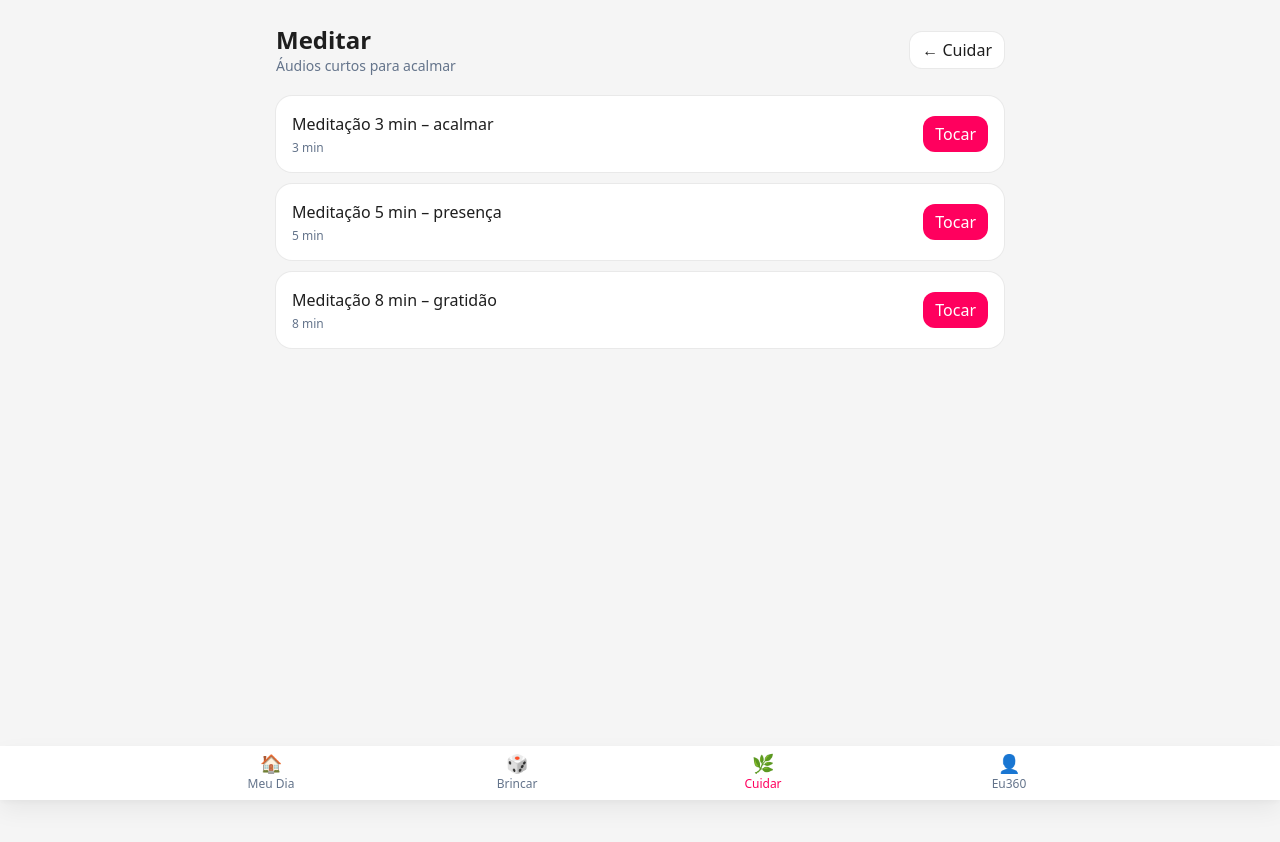
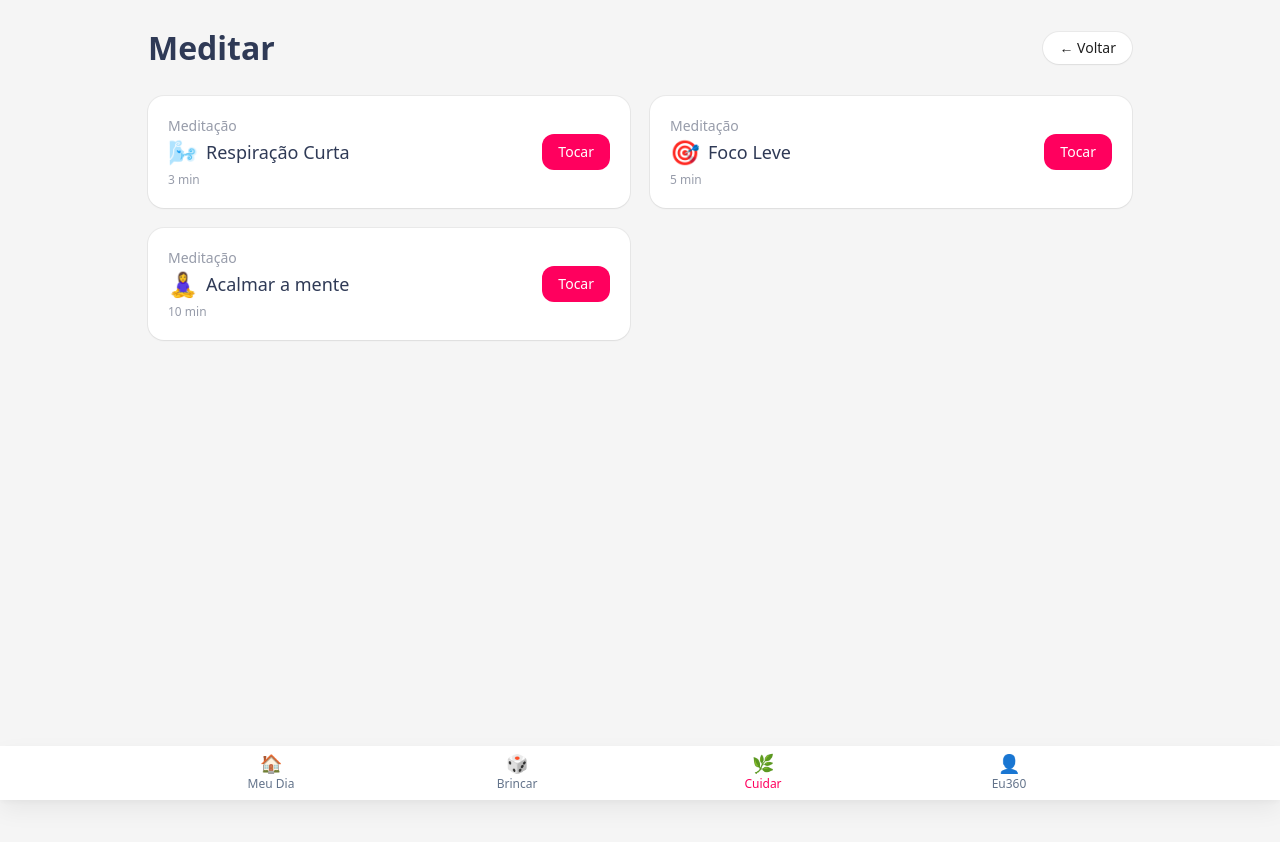
Before and after one commit to simonebrusco/materna360-app, a Next.js app in the folder materna360_starter/: page /cuidar/meditar in a window 1280 px wide. Shown: the top 842 px of the page. Before the commit the page ends 800 px from the top, so only its background shows below. Built offline with nearby package versions, Linux system fonts and the light colour scheme.

Commit message:
Update page.jsx

```diff
--- a/materna360_starter/app/cuidar/meditar/page.jsx
+++ b/materna360_starter/app/cuidar/meditar/page.jsx
@@ -1,79 +1,64 @@
+// materna360_starter/app/cuidar/meditar/page.jsx
 "use client";
 
+import { addMinutes } from "../../../lib/wellbeing";
+import { toast } from "../../../lib/toast";
+import Link from "next/link";
 import { useState } from "react";
-import Link from "next/link";
 
 const TRACKS = [
-  { id: "resp-3", title: "Meditação 3 min – acalmar", minutes: 3 },
-  { id: "resp-5", title: "Meditação 5 min – presença", minutes: 5 },
-  { id: "resp-8", title: "Meditação 8 min – gratidão", minutes: 8 },
+  { id: "resp-curta",  title: "Respiração Curta",  minutes: 3, emoji: "🌬️" },
+  { id: "foco-leve",   title: "Foco Leve",        minutes: 5, emoji: "🎯" },
+  { id: "acalmar",     title: "Acalmar a mente",  minutes: 10, emoji: "🧘‍♀️" },
 ];
 
-// chave única para o resumo semanal
-const TIME_KEY = "m360:time";
+export default function MeditarPage() {
+  const [playingId, setPlayingId] = useState(null);
 
-function weekKey(d = new Date()) {
-  // YYYY-WW simples
-  const firstJan = new Date(d.getFullYear(), 0, 1);
-  const days = Math.floor((d - firstJan) / 86400000);
-  const week = Math.ceil((d.getDay() + 1 + days) / 7);
-  return `${d.getFullYear()}-${String(week).padStart(2, "0")}`;
-}
-
-function addMeditationMinutes(min) {
-  try {
-    const wk = weekKey();
-    const raw = localStorage.getItem(TIME_KEY);
-    const obj = raw ? JSON.parse(raw) : {};
-    const cur = obj[wk] || { meditation: 0, breathing: 0 };
-    const next = { ...obj, [wk]: { ...cur, meditation: (cur.meditation || 0) + min } };
-    localStorage.setItem(TIME_KEY, JSON.stringify(next));
-    // badge
-    window.dispatchEvent(new CustomEvent("m360:win", { detail: { type: "badge", name: "Cuidar de Mim" } }));
-    return true;
-  } catch {
-    return false;
-  }
-}
-
-export default function MeditarPage() {
-  const [toast, setToast] = useState("");
-
-  function onPlay(t) {
-    const ok = addMeditationMinutes(t.minutes);
-    if (ok) {
-      setToast(`Registrado: ${t.minutes} min de meditação 💛`);
-      setTimeout(() => setToast(""), 2500);
+  function play(t) {
+    setPlayingId(t.id);
+    // telemetria + badge
+    if (typeof window !== "undefined") {
+      window.dispatchEvent(new CustomEvent("m360:win", { detail: { type: "badge", name: "Cuidar de Mim" } }));
+      window.dispatchEvent(new CustomEvent("m360:event", { detail: { type: "audio_play", track: t.id } }));
     }
+    // soma minutos no painel do Eu360
+    addMinutes("meditate", t.minutes);
+    toast(`Tocando: ${t.title} • +${t.minutes} min`);
+    // simulação de “tocando” (visualmente)
+    setTimeout(() => setPlayingId(null), 1200);
   }
 
   return (
-    <main className="max-w-3xl mx-auto px-5 py-6">
-      <header className="flex items-center justify-between mb-5">
-        <div>
-          <h1 className="text-2xl font-semibold">Meditar</h1>
-          <p className="text-sm text-slate-500">Áudios curtos para acalmar</p>
-        </div>
-        <Link href="/cuidar" className="rounded-xl bg-white ring-1 ring-black/5 px-3 py-1.5">← Cuidar</Link>
+    <main className="min-h-screen bg-gradient-to-b from-brand-soft to-white">
+      <header className="mx-auto max-w-5xl px-5 pt-6 flex items-center justify-between">
+        <h1 className="text-[28px] md:text-[32px] font-semibold text-brand-navy">Meditar</h1>
+        <Link href="/cuidar" className="rounded-full bg-white px-4 py-1.5 text-sm ring-1 ring-black/5 shadow-sm">
+          ← Voltar
+        </Link>
       </header>
 
-      <section className="grid grid-cols-1 gap-3">
-        {TRACKS.map(t => (
-          <article key={t.id} className="rounded-2xl bg-white ring-1 ring-black/5 p-4 flex items-center justify-between">
+      <section className="mx-auto max-w-5xl px-5 pt-6 pb-28 grid grid-cols-1 md:grid-cols-2 gap-4 md:gap-5">
+        {TRACKS.map((t) => (
+          <article key={t.id} className="rounded-2xl bg-white ring-1 ring-black/5 shadow-sm p-5 flex items-center justify-between gap-3">
             <div>
-              <div className="font-medium">{t.title}</div>
-              <div className="text-xs text-slate-500 mt-1">{t.minutes} min</div>
+              <div className="text-sm text-brand-navy/50">Meditação</div>
+              <div className="text-lg font-medium text-brand-navy flex items-center gap-2">
+                <span className="text-2xl">{t.emoji}</span>{t.title}
+              </div>
+              <div className="text-xs text-brand-navy/50 mt-1">{t.minutes} min</div>
             </div>
-            <button onClick={() => onPlay(t)} className="rounded-xl bg-[#ff005e] text-white px-3 py-1.5">Tocar</button>
+            <button
+              onClick={() => play(t)}
+              className="rounded-xl px-4 py-2 text-sm text-white"
+              style={{ backgroundColor: "#ff005e" }}
+              disabled={playingId === t.id}
+            >
+              {playingId === t.id ? "Tocando…" : "Tocar"}
+            </button>
           </article>
         ))}
       </section>
-
-      {toast && (
-        <div className="fixed left-1/2 -translate-x-1/2 bottom-24 z-50 rounded-xl bg-black/80 text-white px-4 py-2 text-sm">
-          {toast}
-        </div>
-      )}
     </main>
   );
 }
```
